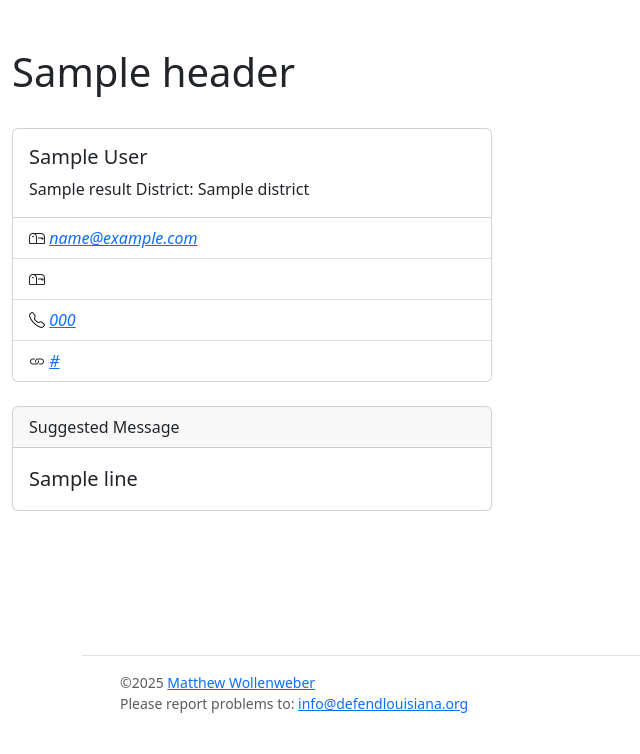
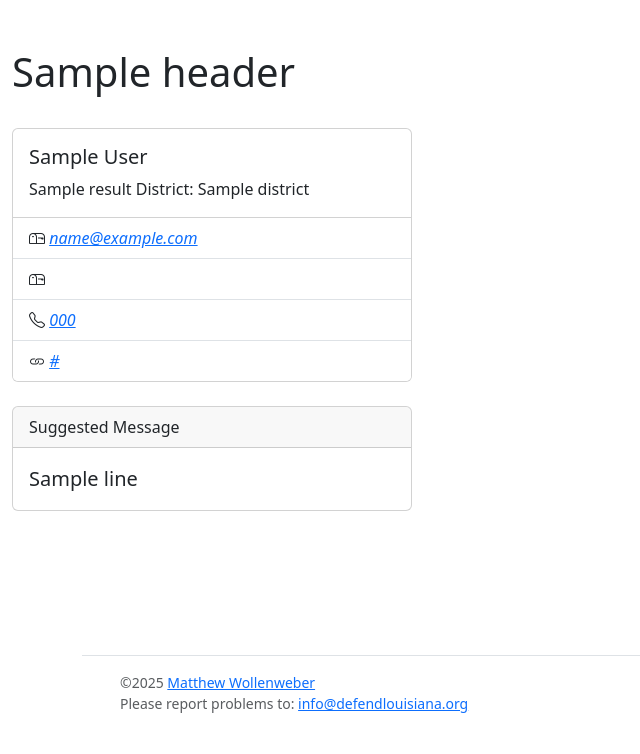
Before and after one commit to mwollenweber/LALookup, a Django app: template LALookup/templates/redirect.html in a window 1280 px wide. Shown: the part 56-810 px from the top of the page, without its empty margins (0-640 px from the left). Run offline with Django 4.2, Linux system fonts and the light colour scheme; the template is opened without the code that fills it: most values are stand-ins (such as "Sample title", 1, 10 or a date in 2020); some libraries are stand-ins or nearby versions.

Commit message:
do it live

```diff
--- a/LALookup/lalookup.py
+++ b/LALookup/lalookup.py
@@ -1,6 +1,8 @@
 import geopandas as gp
 import csv
 import logging
+
+from django.utils.datastructures import MultiValueDictKeyError
 from shapely.geometry import Point
 from django.conf import settings
 from geopy.geocoders import Nominatim
@@ -16,7 +18,7 @@
             campaign=request.GET["campaignID"]
         ).first()
         return prompt.text.splitlines()
-    except AttributeError:
+    except (AttributeError, MultiValueDictKeyError):
         return None
 
 
--- a/LALookup/templates/redirect.html
+++ b/LALookup/templates/redirect.html
@@ -4,7 +4,7 @@
     <div class="container-fluid" id="results-container" > <!-- Results Container -->
         <h1> {{ header }}</h1><br>
         {%  for result in results %}
-            <div class="card" style="width: 30rem;" >
+            <div class="card" style="width: 25rem;" >
               <!-- <img src="placeholder-headshot.png " class="card-img-top" alt="placeholder"> -->
               <div class="card-body">
                 <h5 class="card-title"> {{ result.first_name }} {{ result.last_name }}</h5>
@@ -24,7 +24,7 @@
 
 
         {% if campaign_prompt is not none %}
-            <div class="card" style="width: 30rem;">
+            <div class="card" style="width: 25rem;">
               <div class="card-header">
                 Suggested Message
               </div>
```
